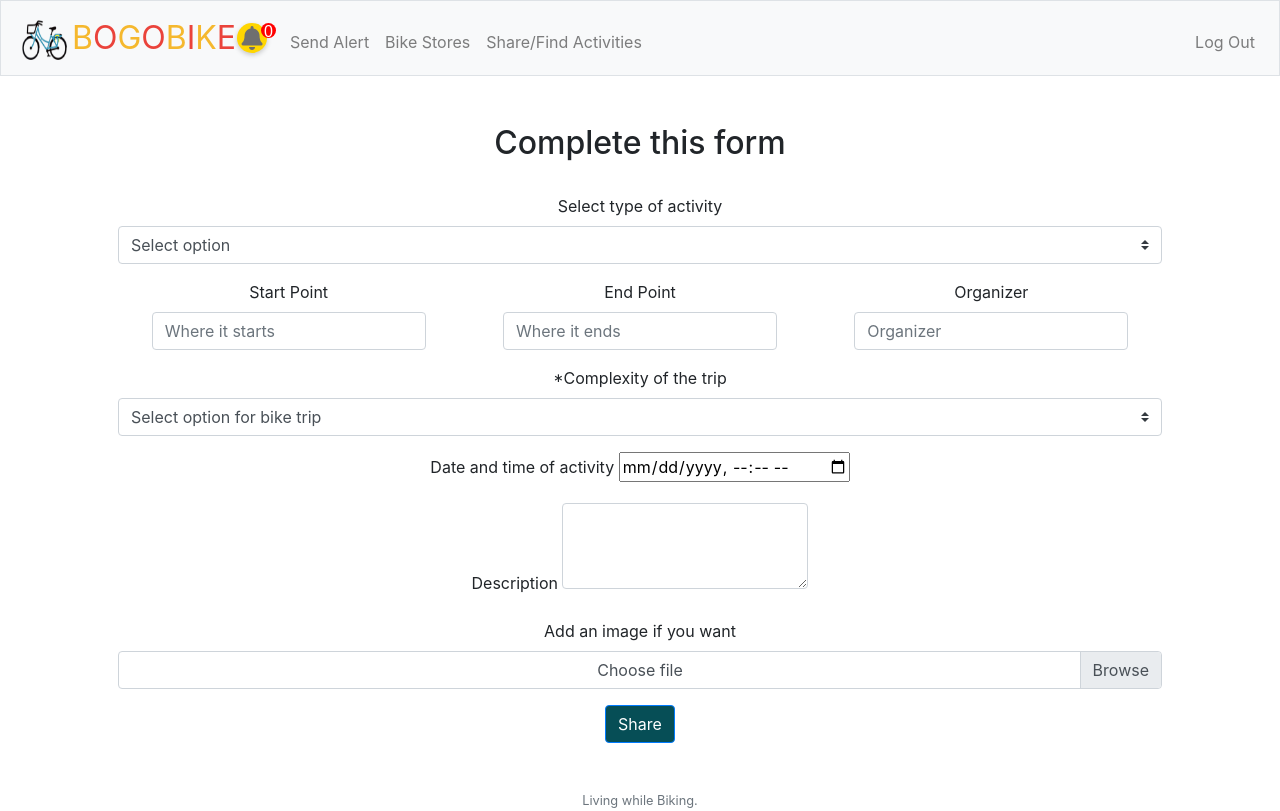
After one commit to nicocasr/BogoBike, a Flask app: page /share in a window 1280 px wide. The commit adds this page. Run offline with Flask 2, Linux system fonts and the light colour scheme; the visitor is signed in with stand-in values (Sample User, id 1); some libraries are stand-ins or nearby versions.

Commit message:
events feature

```diff
--- a/app.py
+++ b/app.py
@@ -1,11 +1,17 @@
+import io
+import base64
 import os
 import uuid
+from dateutil.parser import parse
+from datetime import datetime
 
 from Notifications import Notifications
-from flask import Flask, session, render_template, request, redirect, jsonify
+from flask import Flask, session, render_template, request, redirect, jsonify, flash
 from cs50 import SQL
+import sqlite3
 
 from werkzeug.security import check_password_hash, generate_password_hash
+from werkzeug.utils import secure_filename
 
 from helpers import login_required, apology
 
@@ -13,17 +19,16 @@ from helpers import login_required, apology
 app = Flask(__name__)
 app.secret_key = 'llavenicocifrada'
 
-
 # Configure database
 db = SQL('sqlite:///bogobike.db')
 
 # Notifications x user
 allnotifications = Notifications()
 
-
 if __name__ == '__main__':
     # app.run(ssl_context='adhoc')
     app.run()
+
 
 # Ensure responses aren't cached
 @app.after_request
@@ -48,7 +53,7 @@ def index():
     # Query user's info
     # userInfo = db.execute('SELECT * FROM users WHERE id = :userId', userId=userId)
     shops = db.execute('SELECT * FROM shops')
-    return render_template("index.html", shops=shops)   # userInfo=userInfo)
+    return render_template("index.html", shops=shops)  # userInfo=userInfo)
 
 
 # Log user in
@@ -138,8 +143,9 @@ def register():
         longitude = -74.084726
 
         # Insert the user in de db generating a hashed password
-        result = db.execute('INSERT INTO users(name, city, mail, username, hash, latitude, longitude) VALUES (:name, :city, :mail, :username, :hashed, :latitude, :longitude)',
-                            name=name, city=city, mail=mail, username=username, hashed=hashed, latitude=latitude, longitude=longitude)
+        result = db.execute(
+            'INSERT INTO users(name, city, mail, username, hash, latitude, longitude) VALUES (:name, :city, :mail, :username, :hashed, :latitude, :longitude)',
+            name=name, city=city, mail=mail, username=username, hashed=hashed, latitude=latitude, longitude=longitude)
 
         # If the user is already in the db then apology
         if not result:
@@ -176,6 +182,7 @@ def checkUsername():
         else:
             return jsonify(False)
 
+
 # Show shops
 @app.route('/shop', methods=['GET', 'POST'])
 @login_required
@@ -184,6 +191,78 @@ def shop():
     userId = session['user_id']
     shops = db.execute('SELECT * FROM shops')
     return render_template('shop.html', shops=shops)
+
+
+# Show Activities
+@app.route('/activities', methods=['GET', 'POST'])
+@login_required
+def activities():
+    activities = db.execute('SELECT * FROM activities')
+
+    return render_template('activities.html', activities=activities)
+
+
+# Show shops
+@app.route('/share', methods=['GET', 'POST'])
+@login_required
+def share():
+    userId = session['user_id']
+    if request.method == 'POST':
+        # Form Fields
+        if not request.form.get('typeOfActivity'):
+            return apology("must provide a type of activity")
+        if not request.form.get('startPoint'):
+            return apology("must provide a startPoint")
+        if not request.form.get('endPoint'):
+            return apology("must provide an endPoint")
+        if not request.form.get('organizer'):
+            return apology("must provide an organizer")
+        if request.form.get('typeOfActivity') == 'bike trip':
+            if not request.form.get('complexity'):
+                return apology("must provide a complexity for the trip")
+        if not request.form.get('date'):
+            return apology("must provide a date")
+
+        typeOfActivity = request.form.get('typeOfActivity')
+        startPoint = request.form.get('startPoint')
+        endPoint = request.form.get('endPoint')
+        organizer = request.form.get('organizer')
+        complexity = request.form.get('complexity')
+
+        activityDate = parse(request.form.get('date'))
+        today = datetime.now()
+        if activityDate < today:
+            return apology("the date provided is over")
+
+        description = request.form.get('description')
+
+        if 'file' not in request.files:
+            flash('No file part')
+            return redirect(request.url)
+        file = request.files['file']
+        if file and not allowed_file(file.filename):
+            flash('File not allowed')
+            return redirect(request.url)
+        file.filename = str(uuid.uuid4()) + '.' + file.filename.rsplit('.', 1)[1].lower()
+        #filename = secure_filename(file.filename)
+        file.save(os.path.join('static/eventimages', file.filename))
+
+        result = db.execute(
+            'INSERT INTO activities(typeOfActivity, startPoint, endPoint, complexity, organizer, idUser, description, activityDate, file) VALUES (:typeOfActivity, :startPoint, :endPoint, :complexity, :organizer, :idUser, :description, :activityDate, :file)',
+            typeOfActivity=typeOfActivity, startPoint=startPoint, endPoint=endPoint, complexity=complexity, organizer=organizer, idUser=userId, description=description, activityDate=activityDate, file=file.filename)
+
+        if not result:
+            return apology('could not share the activity', 400)
+
+        return redirect('/activities')
+    return render_template('share.html')
+
+
+# It will tell if the file sent to the share function is allowed or not
+def allowed_file(filename):
+    ALLOWED_EXTENSIONS = {'png', 'jpg', 'jpeg', 'gif'}
+    return '.' in filename and \
+           filename.rsplit('.', 1)[1].lower() in ALLOWED_EXTENSIONS
 
 
 # Send notifications
--- a/templates/layout.html
+++ b/templates/layout.html
@@ -50,8 +50,9 @@
     <div class="collapse navbar-collapse" id="navbar">
         {% if session.user_id %}
             <ul class="navbar-nav mr-auto mt-2">
-                <li class="nav-item"><a class="nav-link" href="/notify">Notifications</a></li>
+                <li class="nav-item"><a class="nav-link" href="/notify">Send Alert</a></li>
                 <li class="nav-item"><a class="nav-link" href="/shop">Bike Stores</a></li>
+                <li class="nav-item"><a class="nav-link" href="/activities">Share/Find Activities</a></li>
             </ul>
             <ul class="navbar-nav ml-auto mt-2">
                 <li class="nav-item"><a class="nav-link" href="/logout">Log Out</a></li>
--- a/templates/notify.html
+++ b/templates/notify.html
@@ -33,7 +33,5 @@
 
         };
 
-
-
     </script>
 {% endblock %}
--- /dev/null
+++ b/templates/share.html
@@ -0,0 +1,91 @@
+{% extends "layout.html" %}
+
+{% block title %}
+    Share
+{% endblock %}
+
+{% block main %}
+    <h2>Complete this form</h2>
+    <br>
+
+    <form action="/share" method="post" enctype=multipart/form-data >
+        <div class="form-group">
+            <label class="mdb-main-label">Select type of activity</label>
+            <select required class="custom-select" id="typeOfActivity" name="typeOfActivity">
+                <option value="">Select option</option>
+                <option value="bike trip">Bike Trip</option>
+                <option value="event">Event</option>
+            </select>
+        </div>
+        <div class="form-row">
+            <div class="col-md-4 mb-3">
+                <label>Start Point</label>
+                <input type="text" name="startPoint" class="form-control" placeholder="Where it starts" required>
+            </div>
+            <div class="col-md-4 mb-3">
+                <label for="validationServer02">End Point</label>
+                <input type="text" name="endPoint" class="form-control" placeholder="Where it ends" required>
+            </div>
+            <div class="col-md-4 mb-3">
+                <label for="validationServer02">Organizer</label>
+                <input type="text" name="organizer" class="form-control" placeholder="Organizer" required>
+            </div>
+        </div>
+        <div class="form-group">
+            <label class="mdb-main-label">*Complexity of the trip</label>
+            <select class="custom-select" name="complexity" id="complexity">
+                <option value="">Select option for bike trip</option>
+                <option value="rookie">Rookie</option>
+                <option value="expert">Expert</option>
+            </select>
+        </div>
+        <div class="form-group">
+            <label class="mdb-main-label">Date and time of activity</label>
+            <input type="datetime-local" name="date" required>
+        </div>
+        <div class="form-group">
+            <label class="mdb-main-label">Description</label>
+            <textarea class="form-control" name="description" rows="3"></textarea>
+        </div>
+        <div class="form-group">
+            <label class="mdb-main-label">Add an image if you want</label>
+            <div class="custom-file">
+                <input type="file" class="custom-file-input" id="file" name="file">
+                <label class="custom-file-label" for="file">Choose file</label>
+            </div>
+        </div>
+        <div class="form-row">
+            <div class="container">
+                <button class="btn btn-primary" type="submit" id="share">Share</button>
+            </div>
+        </div>
+    </form>
+
+    <script>
+        $('#file').on('change', function () {
+            //get the file name
+            var fileName = $(this).val().replace('C:\\fakepath\\', "");
+            //replace the "Choose a file" label
+            $(this).next('.custom-file-label').html(fileName);
+        })
+
+
+        $(document).ready(function () {
+            //alert('Document is ready');
+            $('#typeOfActivity').change(function () {
+                var sel = $(this).val();
+                if (sel == 'bike trip') $('#complexity').show();
+            });
+
+            $('#share').click(function () {
+                var sel = $('#typeOfActivity').val();
+                if (sel == 'bike trip') {
+                    if ($('#complexity').val() == '') {
+                        alert('Please fill the complexity');
+                        return false; //prevent submit from submitting
+                    }
+                }
+            });
+        });
+    </script>
+{% endblock %}
```
Also changed, not shown: static/styles.css (+64 -0 lines), templates/activities.html (added, +216 -0 lines), 1 other file.
